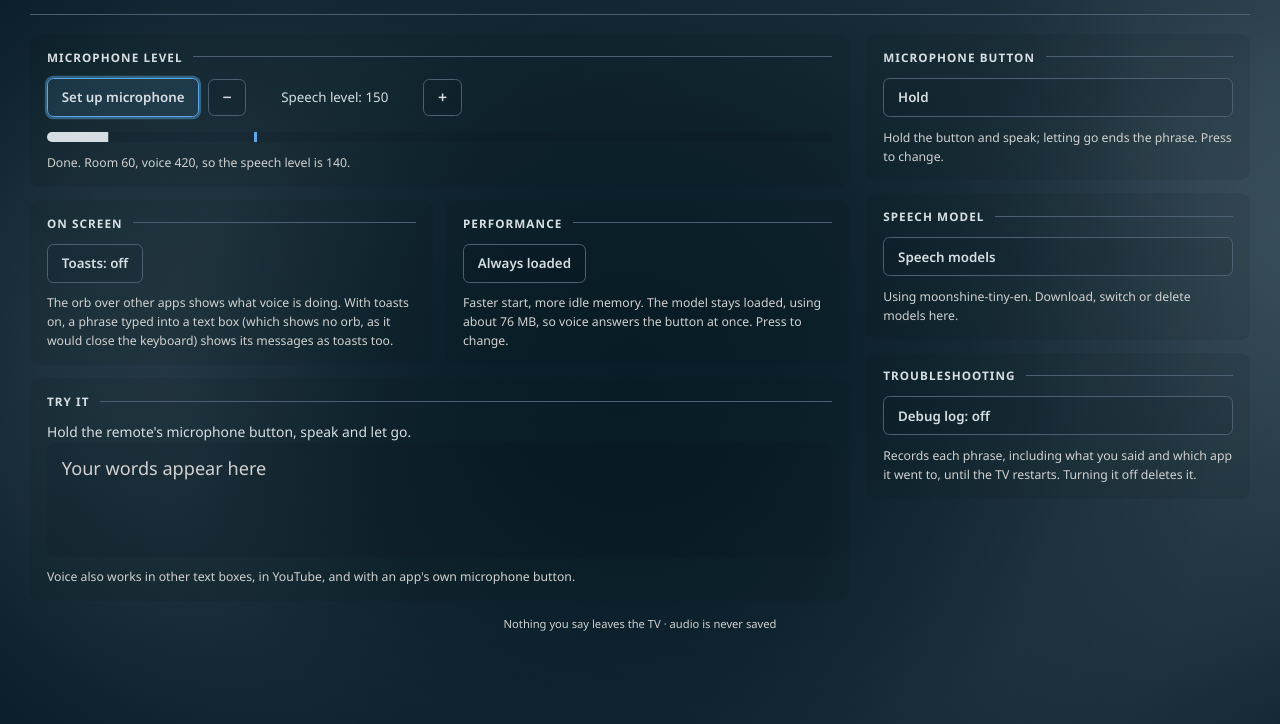
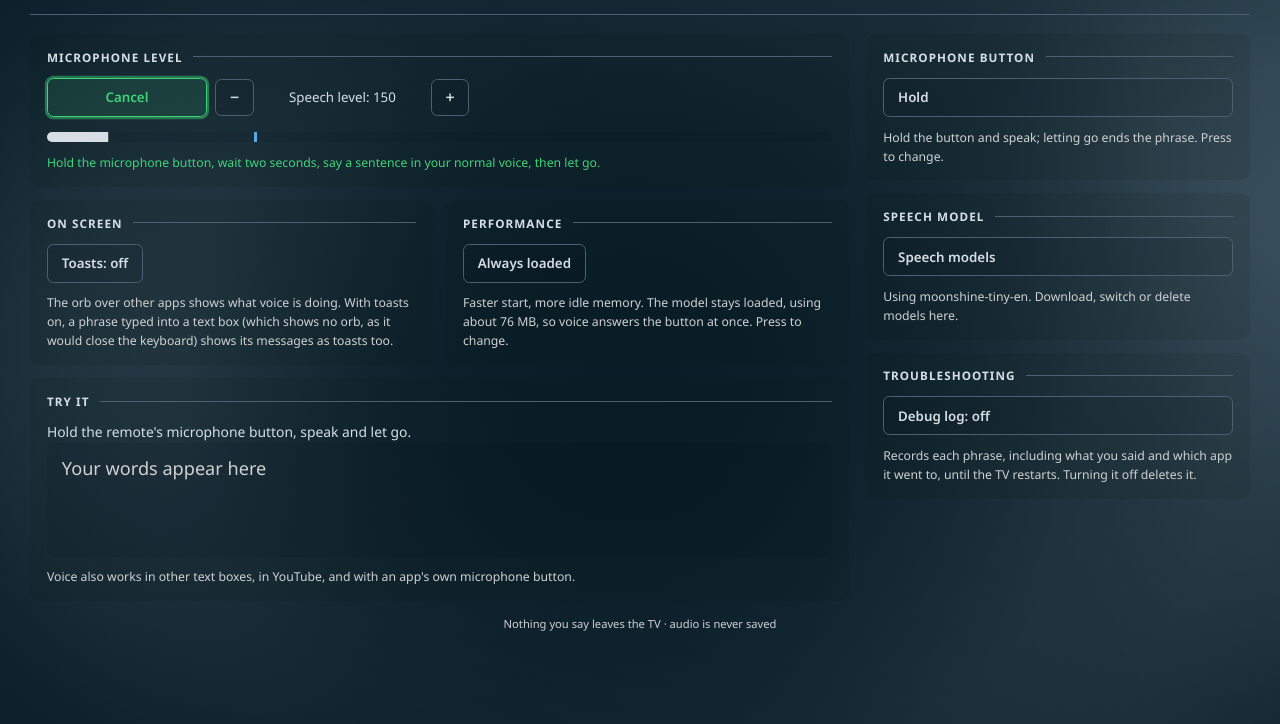
Before and after one commit to haywirephoenix/webos-localvoice, a plain HTML site: page app/index.html in a window 1280 px wide. Both pictures are taken after a click on the button "Set up microphone". Shown: the part 76-800 px from the top of the page. Drawn offline with Linux system fonts and the light colour scheme.

Commit message:
Set up: Cancel while it waits, arrows stay on it, Back cancels, green instructions

```diff
--- a/app/app.js
+++ b/app/app.js
@@ -222,15 +222,29 @@
     showSpeech(next);
     ctl('speech ' + next, function () {});
   }
+  // Set up: while it waits for the test phrase the button is Cancel, the arrow keys stay on it,
+  // Back cancels, and the instructions are green.
+  function tuning(on, text) {
+    tune.textContent = on ? 'Cancel' : 'Set up microphone';
+    tune.className = 'ctl' + (on ? ' active' : '');
+    note.className = 'note' + (on ? ' go' : '');
+    if (text) note.textContent = text;
+    if (on) tune.focus();
+  }
   function tuned(a) {
     if (a && (a.level || a.error)) {
       tuneEnds = 0;
       if (a.level) showSpeech(a.level);
-      note.textContent = a.level ? 'Done. Room ' + a.quiet + ', voice ' + a.voice + ', so the speech level is ' + a.level + '.' : a.error + '. Try again.';
+      tuning(false, a.level ? 'Done. Room ' + a.quiet + ', voice ' + a.voice + ', so the speech level is ' + a.level + '.' : a.error + '. Try again.');
     } else if (Date.now() > tuneEnds) {
       tuneEnds = 0;
-      note.textContent = 'Nothing heard. Try again.';
+      tuning(false, 'Nothing heard. Try again.');
     }
+  }
+  function cancelTune() {
+    tuneEnds = 0;
+    tuning(false, 'Cancelled. Set up listens to a test phrase and picks a speech level.');
+    ctl('untune', function () {});
   }
   button.addEventListener('click', function () {
     run(state && state.enabled ? 'disable' : state ? 'enable' : 'status');
@@ -261,11 +275,18 @@
   less.addEventListener('click', function () { nudge(-1); });
   more.addEventListener('click', function () { nudge(1); });
   tune.addEventListener('click', function () {
+    if (tuneEnds) return cancelTune();
     tuneEnds = Date.now() + TUNE_WAIT;
-    note.textContent = 'Hold the microphone button, wait two seconds, say a sentence in your normal voice, then let go.';
+    tuning(true, 'Hold the microphone button, wait two seconds, say a sentence in your normal voice, then let go.');
     ctl('tune', function () {});
   });
   document.addEventListener('keydown', function (e) {
+    // During set up, only its Cancel button: Back cancels, and the arrow keys stay put.
+    if (tuneEnds) {
+      if (e.keyCode === 461 || e.keyCode === 27) cancelTune();
+      else if (e.keyCode >= 37 && e.keyCode <= 40) tune.focus();
+      return;
+    }
     if (e.keyCode === 461 || e.keyCode === 27) {
       if (window.ModelView.isOpen()) window.ModelView.close();
       else window.close();
--- a/app/demo.js
+++ b/app/demo.js
@@ -86,7 +86,7 @@ window.LV_DEMO = (function () {
      speed: 'about 0.8 s a phrase', installed: false, needMB: 400,
      url: 'https://github.com/k2-fsa/sherpa-onnx/releases/download/asr-models/sherpa-onnx-moonshine-base-en-int8.tar.bz2'}]};
   var job = null;   // a pretend download: {id, done}
-  var typed = null;
+  var typed = null, tuneAt = 0;   // set up answers a few seconds after it is asked
 
   function answer(cmd) {
     var word = cmd.split(' ');
@@ -100,8 +100,9 @@ window.LV_DEMO = (function () {
     else if (word[0] === 'speech') st.speech = +word[1];
     else if (cmd === 'typed') { var t = typed; typed = null; return t ? {text: t} : {}; }
     else if (cmd === 'heard') return {text: words()};
-    else if (cmd === 'tune') return {ok: true};
-    else if (cmd === 'tuned') return {quiet: 60, voice: 420, level: 140};
+    else if (cmd === 'tune') { tuneAt = Date.now(); return {ok: true}; }
+    else if (cmd === 'untune') { tuneAt = 0; return st; }
+    else if (cmd === 'tuned') return tuneAt && Date.now() - tuneAt > 6000 ? (tuneAt = 0, {quiet: 60, voice: 420, level: 140}) : {};
     else if (word[0] === 'models' || cmd === 'modelstate') return modelAnswer(word[1], word[2]);
     return st;
   }
--- a/app/service/standin.js
+++ b/app/service/standin.js
@@ -348,6 +348,8 @@ function tuneAsked() {
 }
 // The test phrase from the app's page sets the speech level for the phrases after it.
 function finishTuning(s) {
+  // Cancelled on the page while this phrase was being heard.
+  if (!fs.existsSync(TUNE)) return log('session ' + s.id + ' tuning was cancelled');
   var o = Detector.tune(s.means);
   log('session ' + s.id + ' tuned: ' + JSON.stringify(o));
   try {
--- a/app/style.css
+++ b/app/style.css
@@ -72,6 +72,8 @@ body {
 .ctl.primary { min-width: 120px; border-color: var(--green-dim); color: var(--green); background: rgba(63,212,122,0.07); }
 .ctl.primary.is-on { border-color: var(--red-dim); color: var(--red); background: rgba(240,85,90,0.08); }
 .ctl.on { border-color: var(--green-dim); color: var(--green); }
+/* Set up, while it waits for the test phrase. */
+.ctl.active, .ctl.active:focus { border-color: var(--green); color: var(--green); background: rgba(63,212,122,0.12); box-shadow: 0 0 0 2px rgba(63,212,122,0.45); }
 .ctl.wide { width: 100%; text-align: left; }
 .ctl.step { width: 36px; padding: 9px 0; font-size: 15px; line-height: 1; }
 .ctl:disabled { opacity: 0.4; }
@@ -104,8 +106,11 @@ body {
 p { font-size: 13px; line-height: 1.5; }
 .note { margin-top: 10px; font-size: 11.5px; line-height: 1.55; color: var(--text-faint); }
 .error, .note.error { color: var(--red); }
+.note.go { color: var(--green); }
 .row { display: flex; align-items: center; }
 .row > * + * { margin-left: 8px; }
+/* Keeps its width as Cancel, so that the buttons beside it stay put. */
+#tune { min-width: 150px; }
 #speech { width: 150px; text-align: center; font-size: 12.5px; color: var(--text); }
 
 /* ---------- Microphone level's meter, and what Try it heard ---------- */
```
Also changed, not shown: 1 other file.
